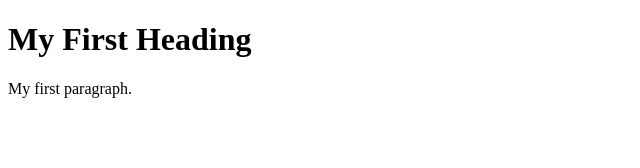
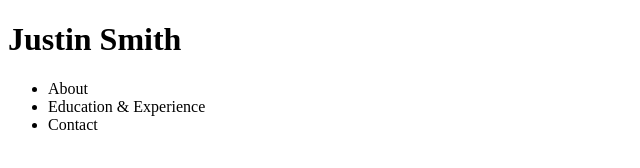
Before and after one commit to Justin200207/justin200207.github.io, a plain HTML site: page index.html in a window 1280 px wide. Shown: the whole page, without its empty margins (0-640 px from the left). Drawn offline with Linux system fonts and the light colour scheme.

Commit message:
Update index.html

```diff
--- a/index.html
+++ b/index.html
@@ -2,8 +2,12 @@
 <html>
 <body>
 
-<h1>My First Heading</h1>
-<p>My first paragraph.</p>
+<h1>Justin Smith</h1>
+<ul>
+  <li><a>About</a></li>
+  <li><a>Education & Experience</a></li>
+  <li><a>Contact</a></li>
+</ul>
 
 </body>
 </html>
```
